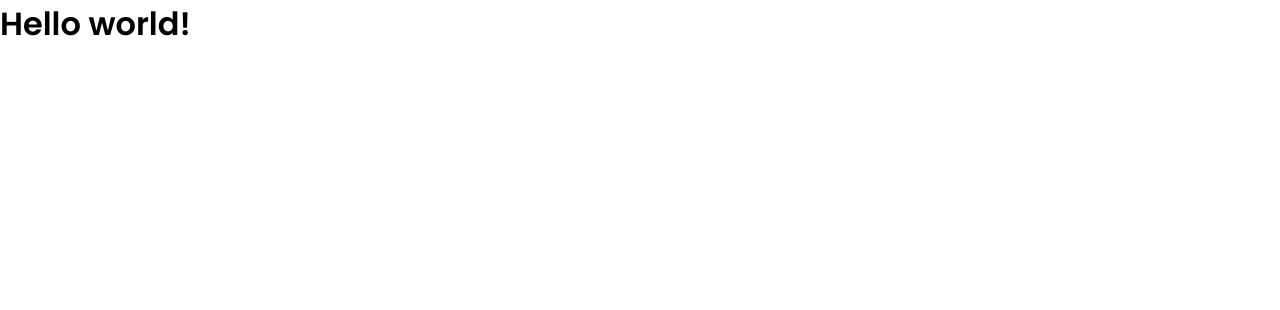
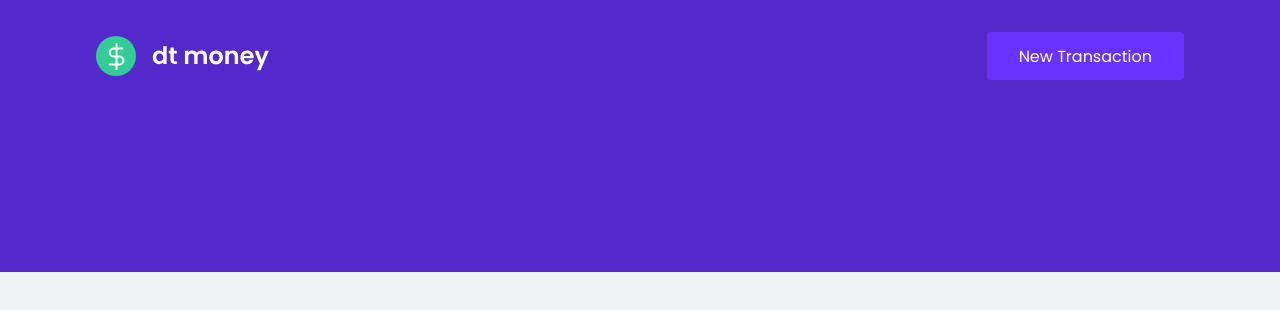
Before and after one commit to hppc25/react-go-finances, a React (Create React App) app: page / in a window 1280 px wide. Shown: the top 310 px of the page. Built offline with nearby package versions, Linux system fonts and the light colour scheme.

Commit message:
Add Header

```diff
--- a/src/App.tsx
+++ b/src/App.tsx
@@ -1,12 +1,9 @@
+import { Header } from "./components/Header";
 import { GlobalStyle } from "./styles/global";
 
-function App() {
-  return (
-    <div className="App">
-      <GlobalStyle />
-    <h1>Hello world!</h1>
-    </div>
-  );
-}
-
-export default App;
+export const App = () => (
+  <>
+    <GlobalStyle />
+    <Header />
+  </>
+);
--- /dev/null
+++ b/src/components/Header/index.tsx
@@ -0,0 +1,15 @@
+import logoImg from '../../assets/logo.svg';
+
+import *  as S from './styles';
+
+
+export const Header = () => (
+  <S.Container>
+    <S.Content>
+      <img src={logoImg} alt="dt money" />
+      <button type="button">
+        New Transaction
+      </button>
+    </S.Content>
+  </S.Container>
+);
--- /dev/null
+++ b/src/components/Header/styles.ts
@@ -0,0 +1,27 @@
+import styled from 'styled-components';
+
+export const Container = styled.header`
+  background-color: var(--blue);
+`;
+
+export const Content = styled.div`
+  display: flex;
+  align-items: center;
+  justify-content: space-between;
+  margin: 0 auto;
+  padding: 2rem 1rem 12rem;
+  max-width: 1120px;
+  button {
+    padding: 0 2rem;
+    height: 3rem;
+    font-size: 1rem;
+    color: #ffffff;
+    background: var(--blue-light);
+    border: 0;
+    border-radius: 0.25rem;
+    transition: filter 0.2s ease-in-out;
+    &:hover {
+      filter: brightness(0.9);
+    }
+  }
+`;
--- a/src/index.tsx
+++ b/src/index.tsx
@@ -1,6 +1,6 @@
 import React from 'react';
 import ReactDOM from 'react-dom';
-import App from './App';
+import {App} from './App';
 
 ReactDOM.render(
   <React.StrictMode>
--- a/src/styles/global.ts
+++ b/src/styles/global.ts
@@ -24,7 +24,7 @@
     }
   }
   body {
-    border-color: var(----background);
+    background-color: var(--background);
     -webkit-font-smoothing: antialiased;
   }
   body, input, textarea, button {
```
